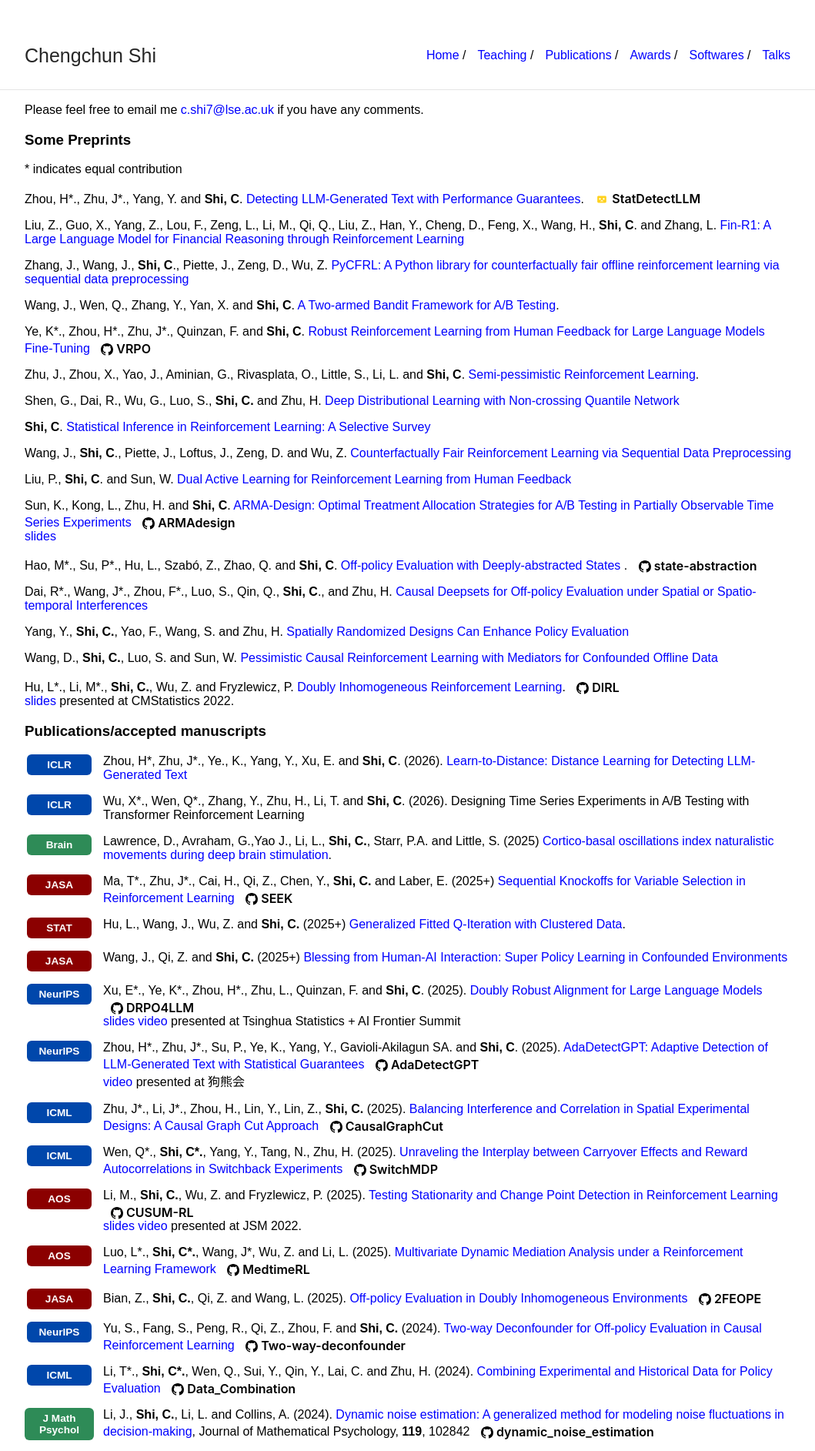
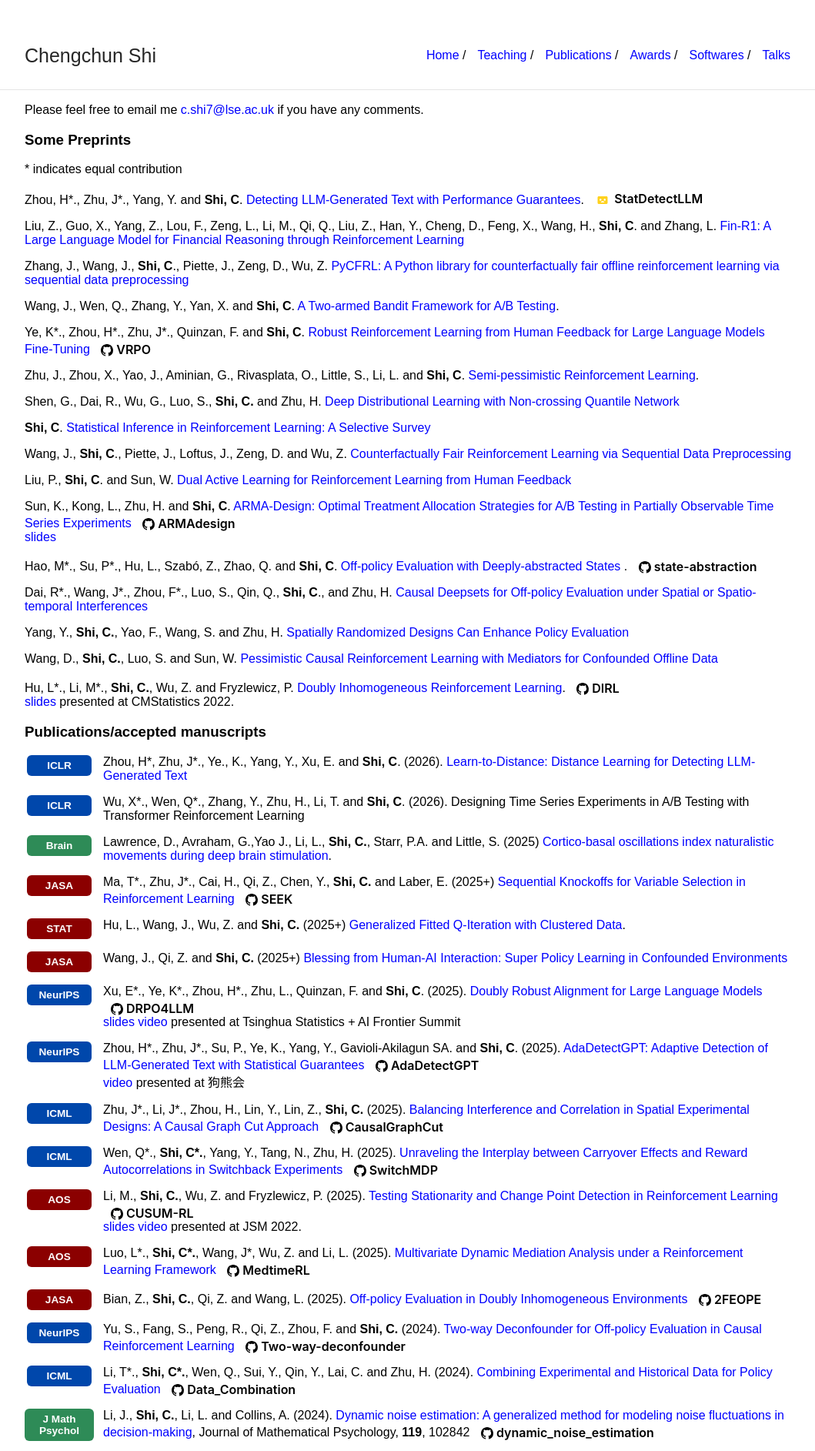
Before and after one commit to callmespring/callmespring.github.io, a Jekyll site: the page built from publication.md, in a window 1280 px wide. Shown: the top 1885 px of the page at 77% size, without its empty margins (108-1167 px from the left). Built offline with Jekyll 4.4.1, drawn with Linux system fonts in a browser that asks for light colours.

Commit message:
Update publications.css

```diff
--- a/css/publications.css
+++ b/css/publications.css
@@ -58,17 +58,16 @@
     font-size: 16px !important;
     font-weight: 600 !important;
     font-family: -apple-system, system-ui, sans-serif !important;
-    text-transform: none !important; /* Ensures VRPO/DRPO casing stays correct */
+    text-transform: none !important;
     position: relative;
     top: 1px;
 }
 
 .hf-icon {
-    width: 18px !important;
-    height: 18px !important;
-    margin-right: 4px !important;
-    /* This is the official Hugging Face Yellow */
+    width: 20px !important; /* Slightly wider for the brand logo */
+    height: 20px !important;
+    margin-right: 5px !important;
     fill: #FFD21E !important;
     display: inline-block;
-    transform: translateY(2px);
+    transform: translateY(3px); /* Adjusted for the new SVG baseline */
 }
```
